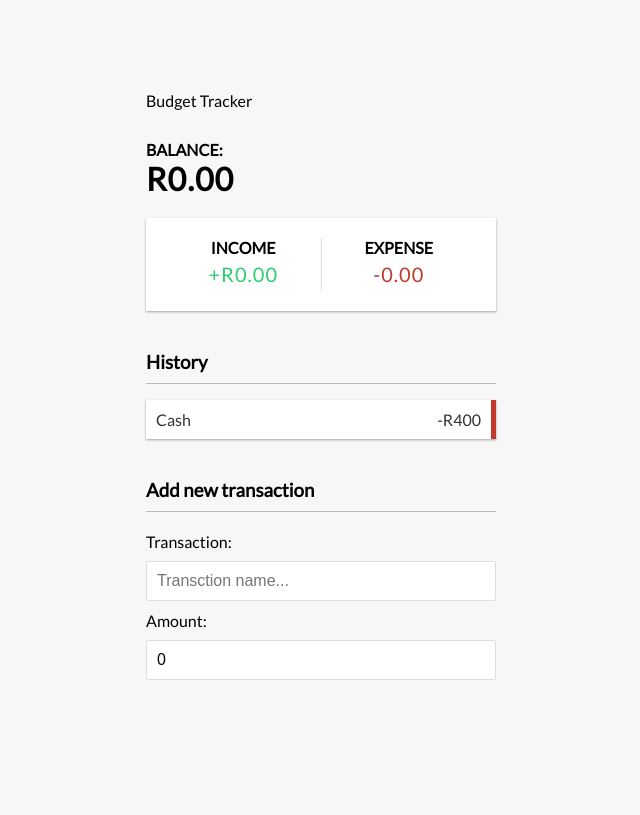
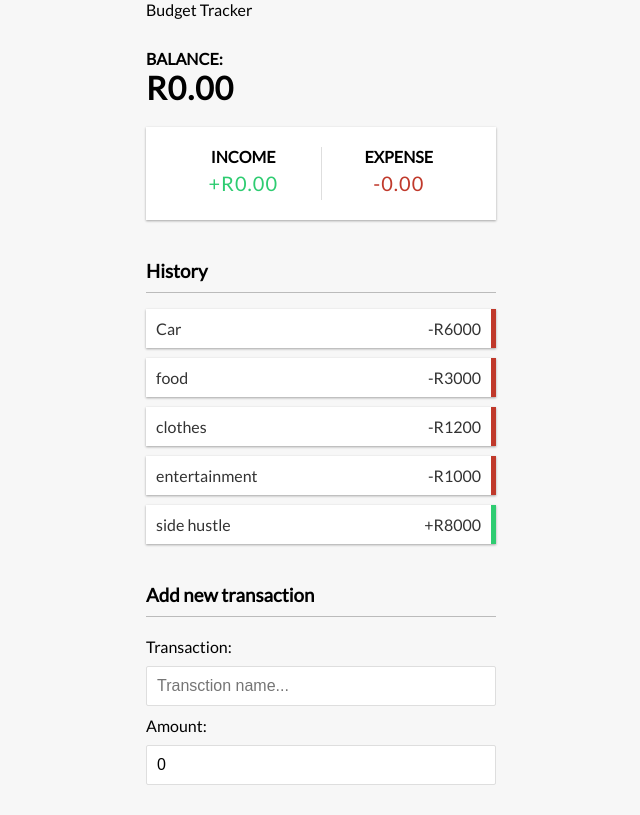
Before and after one commit to ItuTheGoat/expense-tracker, a React (Create React App) app: page / in a window 1280 px wide. Shown: the whole page, without its empty margins (319-959 px from the left). Built offline with nearby package versions, Linux system fonts and the light colour scheme.

Commit message:
Added some conditions for the transaction component

```diff
--- /dev/null
+++ b/src/components/Transaction.js
@@ -0,0 +1,19 @@
+import React from "react";
+
+export const Transaction = ({ transaction }) => {
+  // conditions that determine the transactions color and sign.
+  const sign = transaction.amount < 0 ? "-" : "+";
+  const classColor = sign === "-" ? "minus" : "plus";
+
+  return (
+    <div>
+      <li className={classColor}>
+        {transaction.transaction}
+        <span>
+          {sign}R{Math.abs(transaction.amount)}
+        </span>
+        <button className="delete-btn">X</button>
+      </li>
+    </div>
+  );
+};
--- a/src/components/TransactionList.js
+++ b/src/components/TransactionList.js
@@ -1,13 +1,19 @@
-import React from "react";
+import React, { useContext } from "react";
+import { GlobalContext } from "../context/GlobalState";
+import { Transaction } from "./Transaction";
 
 export const TransactionList = () => {
+  // Set up the context hook to use the global context
+  const { transactions } = useContext(GlobalContext);
+
+  console.log(transactions);
   return (
     <>
       <h3>History</h3>
       <ul className="list" id="list">
-        <li className="minus">
-          Cash <span>-R400</span> <button className="delete-btn">X</button>
-        </li>
+        {transactions.map((transaction) => (
+          <Transaction key={transaction.id} transaction={transaction} />
+        ))}
       </ul>
     </>
   );
--- a/src/context/GlobalState.js
+++ b/src/context/GlobalState.js
@@ -9,6 +9,7 @@
     { id: 2, transaction: "food", amount: -3000 },
     { id: 3, transaction: "clothes", amount: -1200 },
     { id: 4, transaction: "entertainment", amount: -1000 },
+    { id: 5, transaction: "side hustle", amount: 8000 },
   ],
 };
 
```
